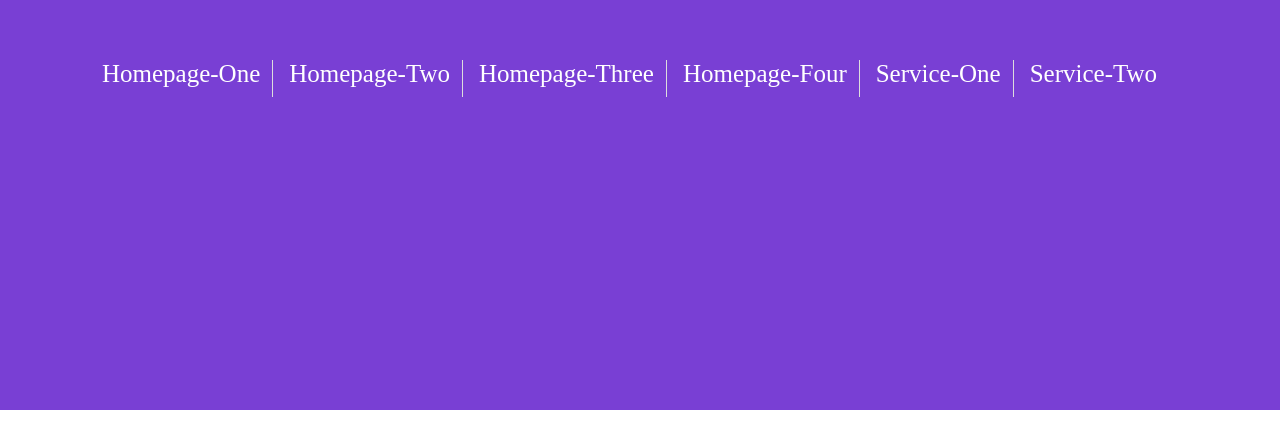
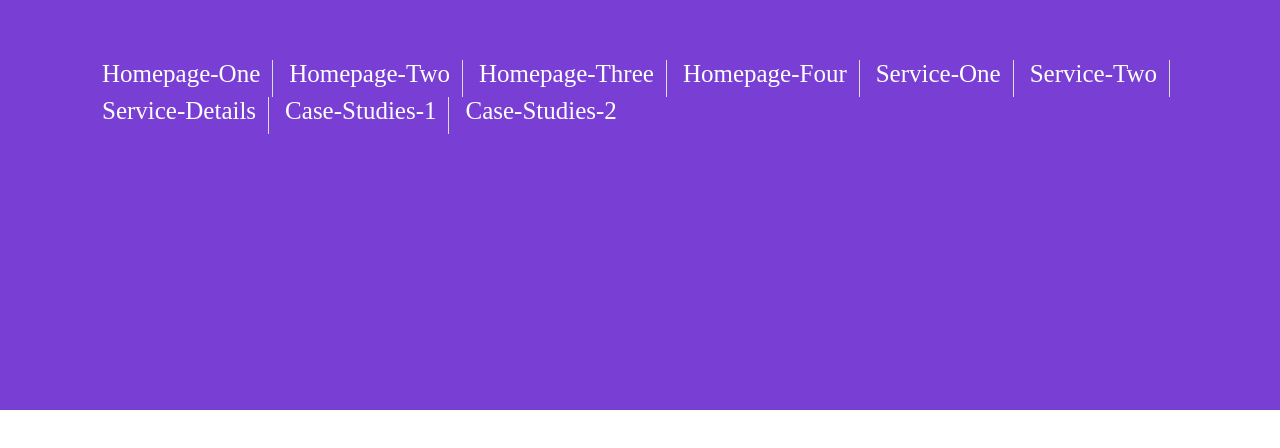
Before and after one commit to shanta05/project-one_2, a plain HTML site: page index.html in a window 1280 px wide. Shown: the part 290-738 px from the top of the page. Drawn offline with Linux system fonts and the light colour scheme.

Commit message:
Update index.html

```diff
--- a/index.html
+++ b/index.html
@@ -16,7 +16,7 @@
 
 <body>
 
-             <div class="mainmenu">
+            <div class="mainmenu">
                  <ul>
                      <li><a href="https://shanta05.github.io/psd-to-html-class-5/">Homepage-One</a></li>
                      <li><a href="https://shanta05.github.io/psd-to-html-class-5/class8.html">Homepage-Two</a></li>
@@ -24,8 +24,12 @@
                      <li><a href="https://shanta05.github.io/psd-to-html-class-5/class-13.html">Homepage-Four</a></li>
                      <li><a href="https://shanta05.github.io/psd-to-html-class-5/service-1.html">Service-One</a></li>
                      <li><a href="https://shanta05.github.io/psd-to-html-class-5/service-2.html">Service-Two</a></li>
+                     <li><a href="https://shanta05.github.io/psd-to-html-class-5/service-ditails.html">Service-Details</a></li>
+                     <li><a href="https://shanta05.github.io/psd-to-html-class-5/case-studies-1.html">Case-Studies-1</a></li>
+                     <li><a href="https://shanta05.github.io/psd-to-html-class-5/case-studies-2.html">Case-Studies-2</a></li>
                  </ul>
              </div>
+
 
 
 
```
